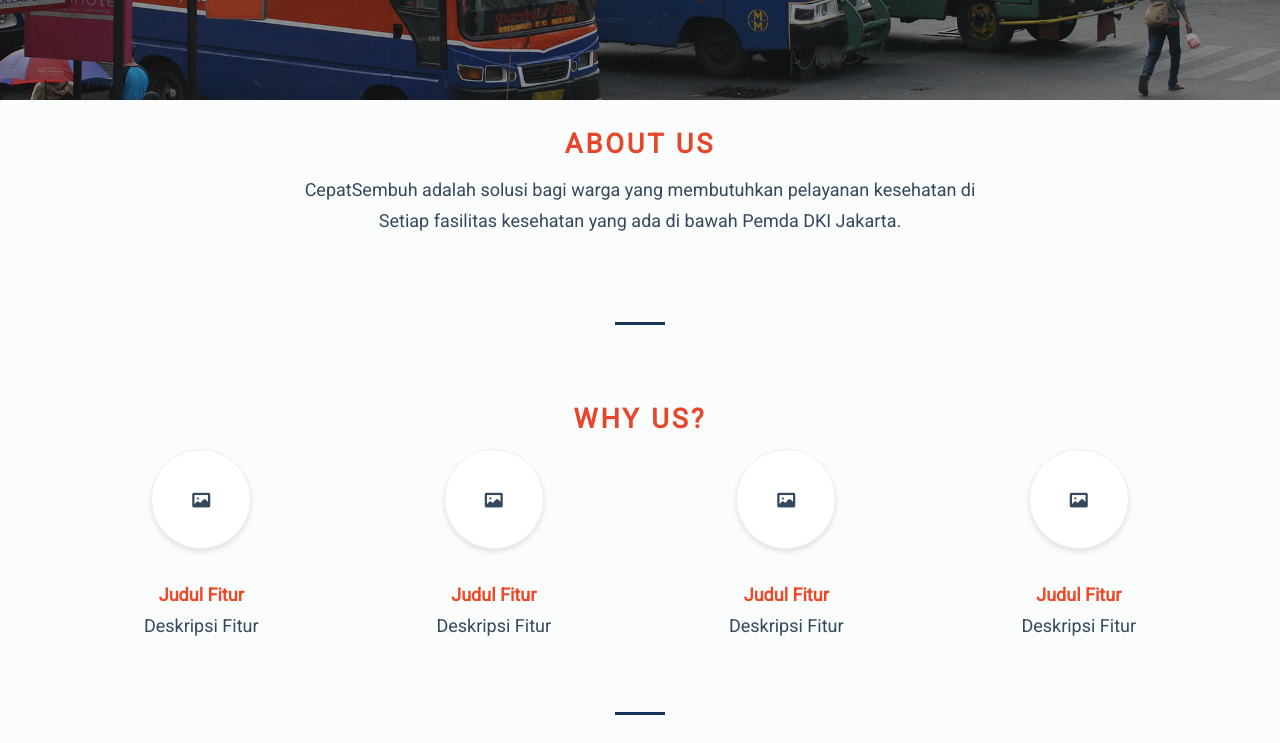
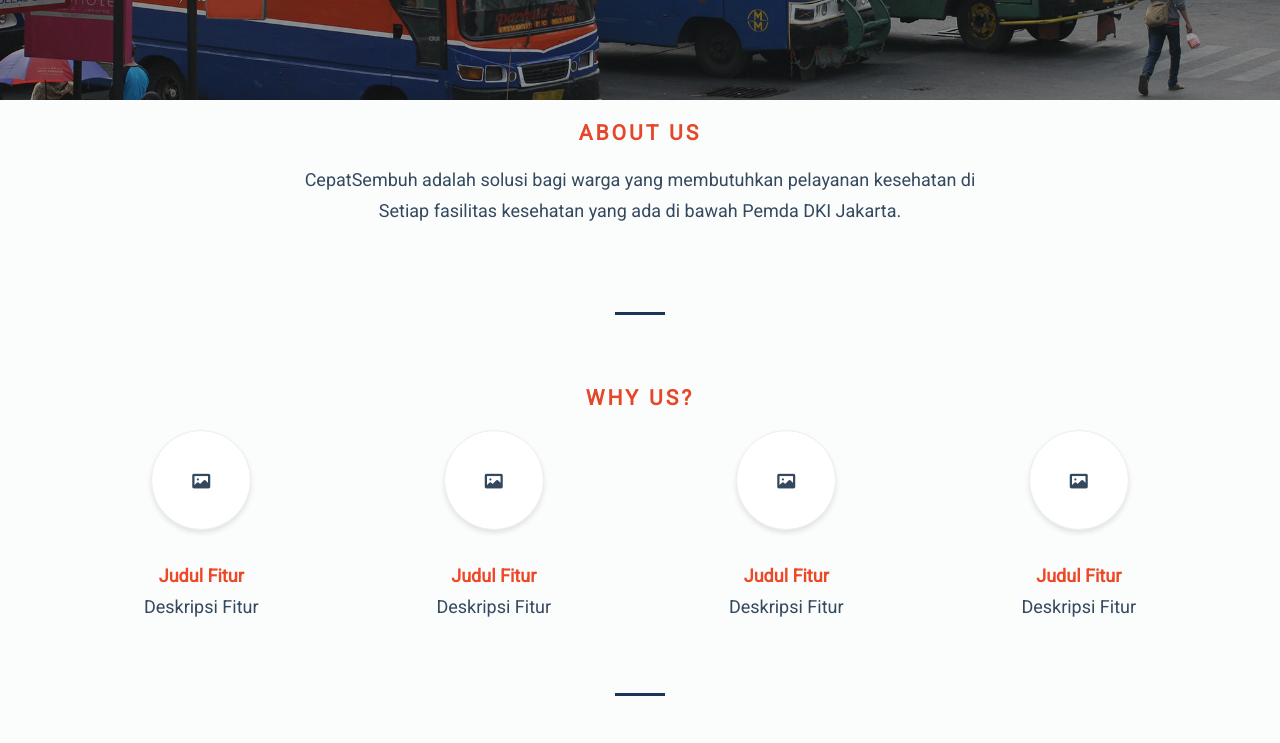
Before and after one commit to cepatsembuh/cepatsembuh.github.io, a website: page index.html in a window 1280 px wide. Shown: the part 400-1143 px from the top of the page. Drawn offline with Linux system fonts and the light colour scheme.

Commit message:
Append heskey class

```diff
--- a/index.html
+++ b/index.html
@@ -38,7 +38,7 @@
     <div class="container" align="center">
       <div class="row">
         <div class="col-md-12">
-          <h3 class="title">About Us</h3>
+          <h3 class="title heskey">About Us</h3>
           <p>CepatSembuh adalah solusi bagi warga yang membutuhkan pelayanan kesehatan di <br>Setiap fasilitas kesehatan yang ada di bawah Pemda DKI Jakarta.</p>
           <!-- <br>
           <iframe width="560" height="315" src="https://www.youtube.com/embed/ebZQVtn8is0" frameborder="0" allowfullscreen></iframe> -->
@@ -46,7 +46,7 @@
         <div class="col-md-12">
           <div class="line"></div>
           <div class="row">
-            <h3 class="title">Why Us?</h3>
+            <h3 class="title heskey">Why Us?</h3>
             <div class="col-md-3 col-xs-6">
               <div class="icon"><span class="fui-image"></span></div><br>
               <span class="lukas">Judul Fitur</span><br>
@@ -71,7 +71,7 @@
         </div>
         <div class="col-md-12">
           <div class="line"></div>
-          <h3 class="title">The Team</h3>
+          <h3 class="title heskey">The Team</h3>
           <div class="row">
             <div class="col-md-4 col-xs-12">
               <img src="img/teams/ibumercy.jpeg" alt="Mercy Sihombing" class="team-img">
```
